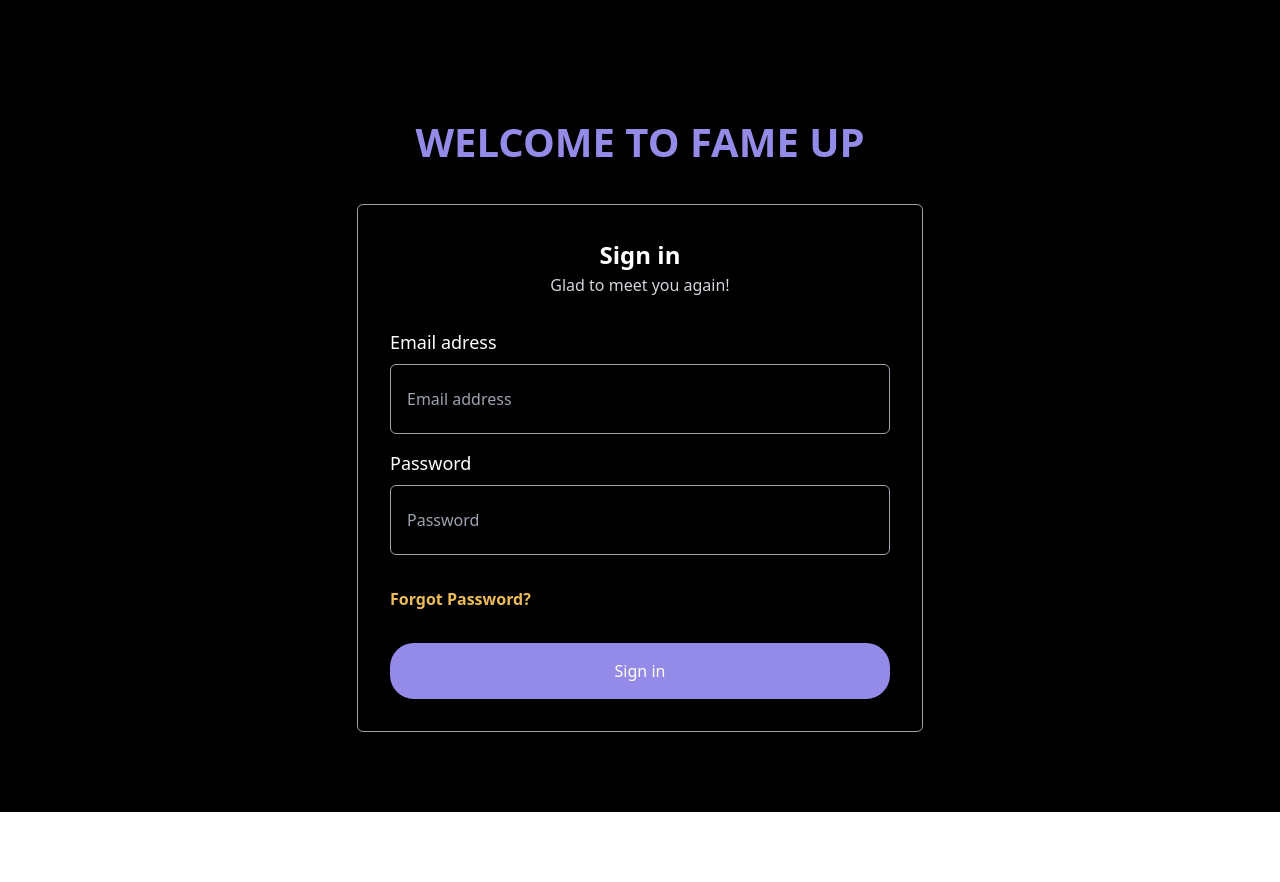
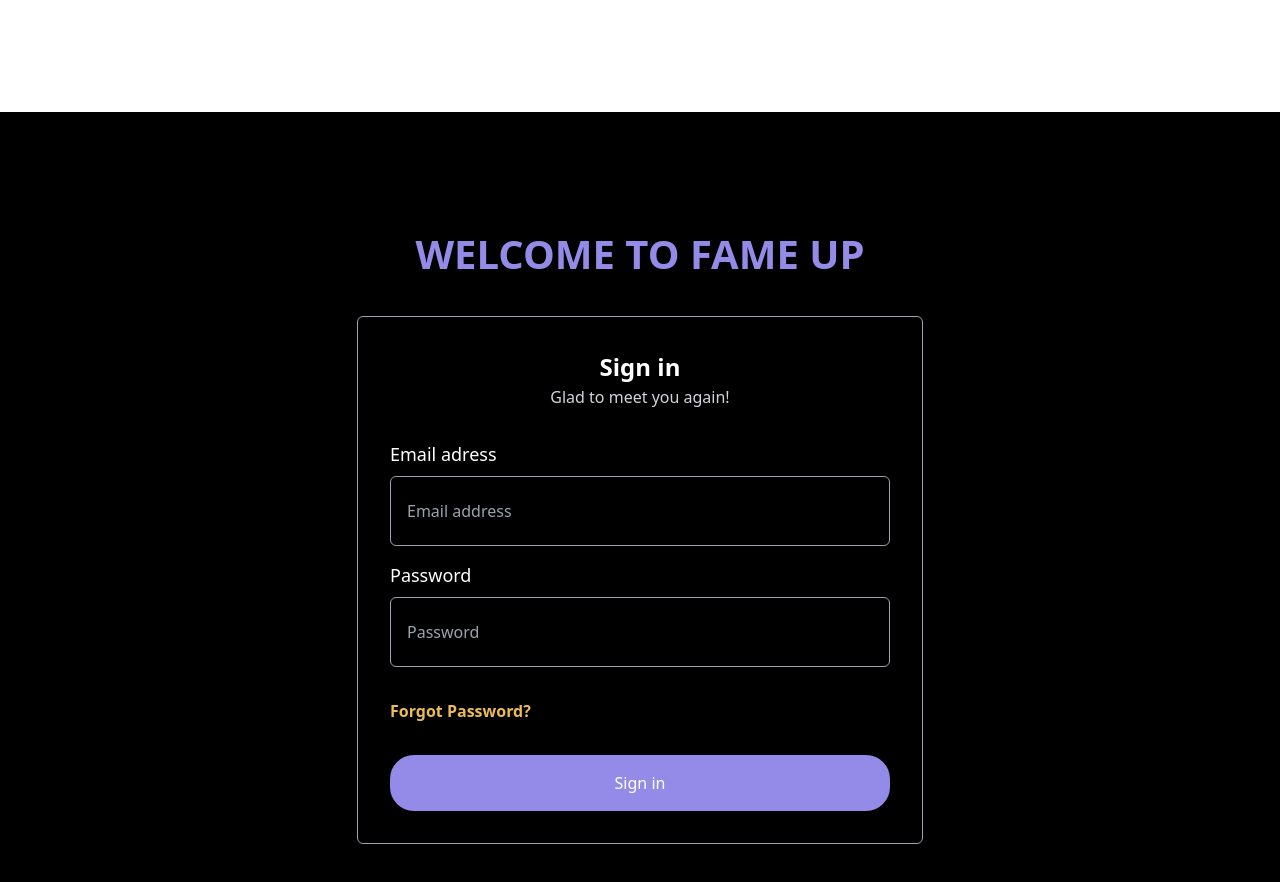
Before and after one commit to adminn-dashboard/admin-dashboard, a Next.js app in the folder admin-dashboard/admin-dashboard/: page / in a window 1280 px wide. Shown: the top 882 px of the page. Before the commit the page ends 812 px from the top, so only its background shows below. Built offline with nearby package versions, Linux system fonts and the light colour scheme.

Commit message:
sidebar changes

```diff
--- a/admin-dashboard/admin-dashboard/src/app/components/sidebar/sidebar.jsx
+++ b/admin-dashboard/admin-dashboard/src/app/components/sidebar/sidebar.jsx
@@ -13,7 +13,7 @@
 }
 
 
-const Sidebar = () => {
+const Sidebar = ({children}) => {
   const segment = useSelectedLayoutSegment()
 console.log(segment)
    const sidebaroptions =[
--- a/admin-dashboard/admin-dashboard/src/app/layout.js
+++ b/admin-dashboard/admin-dashboard/src/app/layout.js
@@ -9,11 +9,12 @@
 console.log( `/${segment}` )
   return (
     <html lang="en">
-      <body  className="place-content-center">
+      <body  className="flex mx-auto w-full">
       {`/${segment}` === "/null" || `/${segment}` === "/forgot-password" ? "" : <Sidebar/>}
-<div className=" flex items-center justify-center place-items-center">
+<div className=" flex pt-[7rem] justify-center  w-full">
   {children}
 </div>
+
         </body>
     </html>
   )
```
